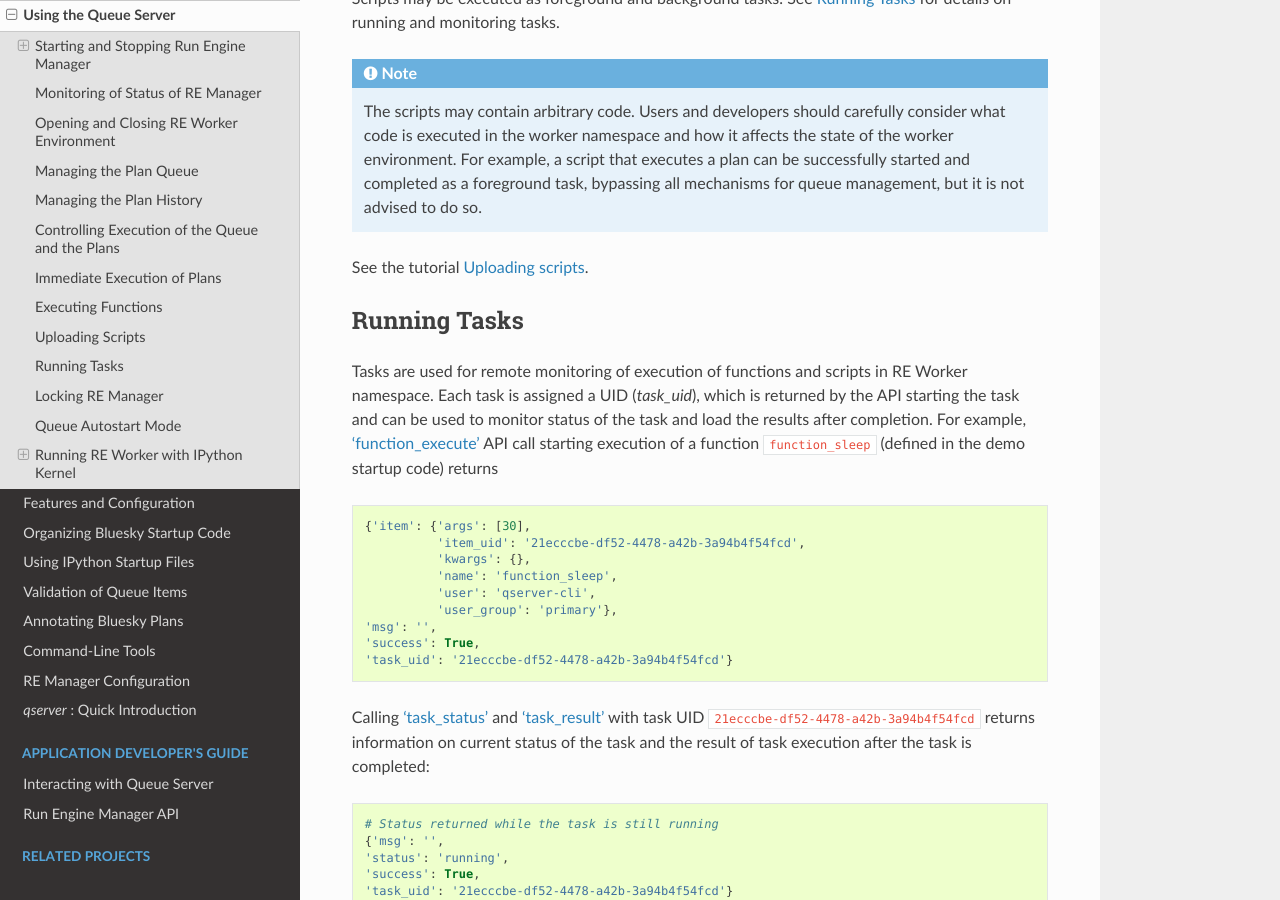
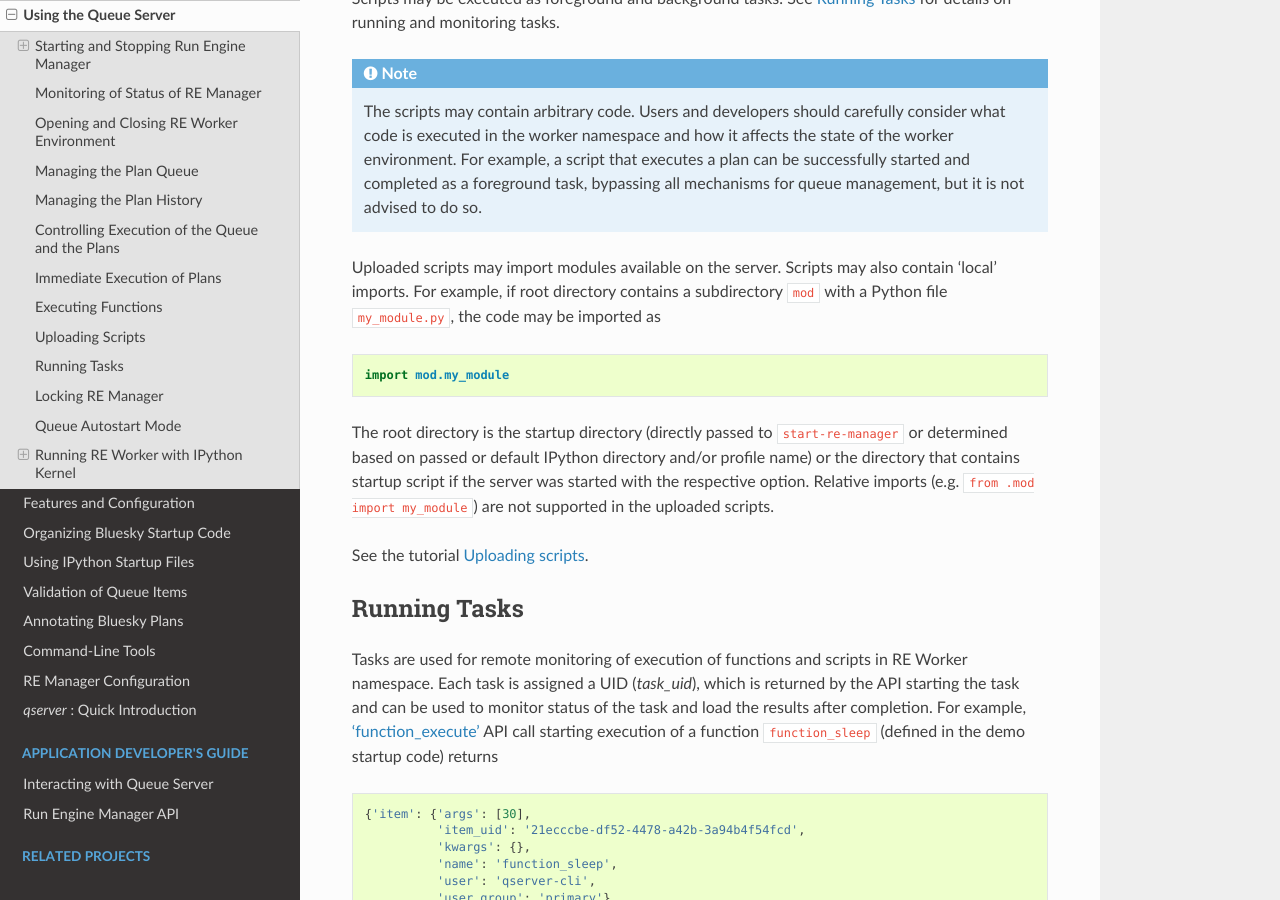
Before and after one commit to bluesky/bluesky-queueserver, a Sphinx documentation site: the page built from docs/source/using_queue_server.rst, in a window 1280 px wide and 900 px high, scrolled down 7553 px. Built offline with Sphinx 7.4.7 and the Read the Docs theme 2.0.0, drawn with Linux system fonts in a browser that asks for light colours.

Commit message:
DOC: updated docs on uploading scripts

```diff
--- a/docs/source/using_queue_server.rst
+++ b/docs/source/using_queue_server.rst
@@ -338,6 +338,19 @@ on running and monitoring tasks.
   completed as a foreground task, bypassing all mechanisms for queue management, but it is
   not advised to do so.
 
+Uploaded scripts may import modules available on the server. Scripts may also contain
+'local' imports. For example, if root directory contains a subdirectory ``mod`` with
+a Python file ``my_module.py``, the code may be imported as
+
+.. code-block:: python
+
+  import mod.my_module
+
+The root directory is the startup directory (directly passed to ``start-re-manager`` or
+determined based on passed or default IPython directory and/or profile name) or the directory
+that contains startup script if the server was started with the respective option.
+Relative imports (e.g. ``from .mod import my_module``) are not supported in the uploaded scripts.
+
 See the tutorial :ref:`tutorial_uploading_scripts`.
 
 .. _running_tasks:
```
